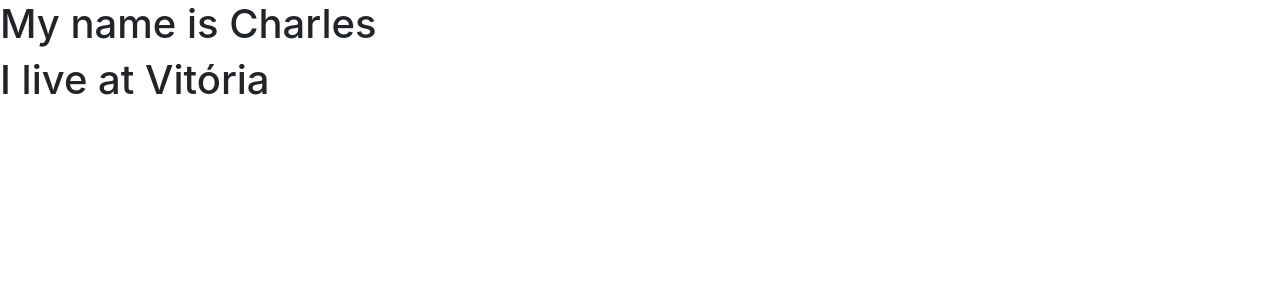
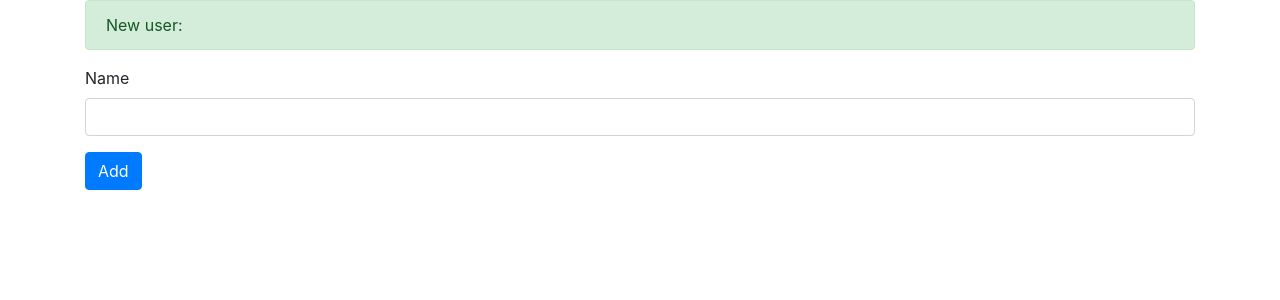
Before and after one commit to CharlesLuxinger/firstProjectAngular, an Angular app: page / in a window 1280 px wide. Shown: the top 300 px of the page. Built offline with nearby package versions, Linux system fonts and the light colour scheme.

Commit message:
4. Usando event binding

```diff
--- a/src/app/app.component.html
+++ b/src/app/app.component.html
@@ -1,2 +1,11 @@
-<h1>My name is {{name}}</h1>
-<h1>I live at {{myHome()}}</h1>
+<div class="container">
+  <div class="alert alert-success" role="alert">
+    New user: <strong>{{name}}</strong>
+  </div>
+  <div class="form-group">
+    <label>Name</label>
+    <input type="text" class="form-control" (input)="updateName($event)" value="{{name}}">
+  </div>
+
+  <button type="button" class="btn btn-primary" (click)="add()">Add</button>
+</div>
--- a/src/app/app.component.ts
+++ b/src/app/app.component.ts
@@ -6,9 +6,13 @@ import { Component } from '@angular/core';
   styleUrls: ['./app.component.css']
 })
 export class AppComponent {
-  name: string = 'Charles';
+  name: string;
 
-  myHome() {
-    return "Vitória";
+  add() {
+    console.log(this.name);
+  }
+
+  updateName(event: any) {
+    this.name = event.target.value;
   }
 }
```
